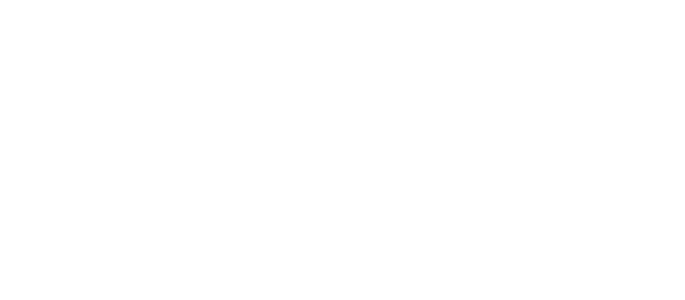
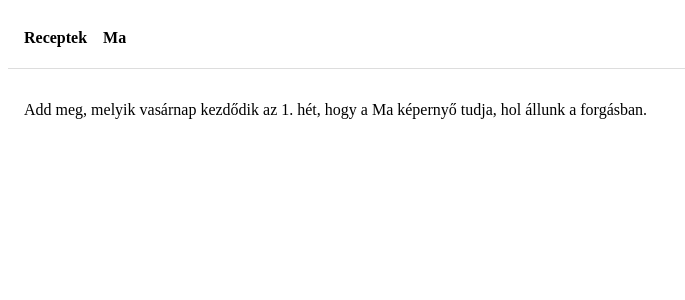
Before and after one commit to sorosz89/gluten-morgen, a React (Vite) app: page /ma in a window 1280 px wide. Before the commit this address had no page. Shown: the top 300 px of the page, without its empty margins (0-685 px from the left). Built offline with nearby package versions, Linux system fonts and the light colour scheme.

Commit message:
feat(003): today page prompt and route
Co-Authored-By: Claude Sonnet 5 <noreply@anthropic.com>

```diff
--- /dev/null
+++ b/src/App.module.css
@@ -0,0 +1,15 @@
+.nav {
+  display: flex;
+  gap: 1rem;
+  padding: 0.5rem 1rem;
+  border-bottom: 1px solid #ddd;
+}
+
+.nav a {
+  display: inline-flex;
+  align-items: center;
+  min-height: 44px;
+  color: inherit;
+  text-decoration: none;
+  font-weight: bold;
+}
--- a/src/App.tsx
+++ b/src/App.tsx
@@ -1,13 +1,22 @@
-import { Route, Routes } from 'react-router-dom'
+import { Link, Route, Routes } from 'react-router-dom'
+import styles from './App.module.css'
 import CatalogPage from './features/catalog/CatalogPage.tsx'
 import RecipeDetailPage from './features/catalog/RecipeDetailPage.tsx'
+import TodayPage from './features/today/TodayPage.tsx'
 
 function App() {
   return (
-    <Routes>
-      <Route path="/" element={<CatalogPage />} />
-      <Route path="/recipes/:id" element={<RecipeDetailPage />} />
-    </Routes>
+    <>
+      <nav className={styles.nav}>
+        <Link to="/">Receptek</Link>
+        <Link to="/ma">Ma</Link>
+      </nav>
+      <Routes>
+        <Route path="/" element={<CatalogPage />} />
+        <Route path="/recipes/:id" element={<RecipeDetailPage />} />
+        <Route path="/ma" element={<TodayPage />} />
+      </Routes>
+    </>
   )
 }
 
--- /dev/null
+++ b/src/features/today/TodayPage.module.css
@@ -0,0 +1,4 @@
+.page {
+  padding: 1rem;
+  max-width: 100%;
+}
--- /dev/null
+++ b/src/features/today/TodayPage.tsx
@@ -0,0 +1,18 @@
+import { anchorRepository } from '../../data/anchorRepository.ts'
+import styles from './TodayPage.module.css'
+
+function TodayPage() {
+  const anchor = anchorRepository.getAnchor()
+
+  if (!anchor) {
+    return (
+      <div className={styles.page}>
+        <p>Add meg, melyik vasárnap kezdődik az 1. hét, hogy a Ma képernyő tudja, hol állunk a forgásban.</p>
+      </div>
+    )
+  }
+
+  return <div className={styles.page} />
+}
+
+export default TodayPage
```
Also changed, not shown: specs/003-rotation-today/tasks.md (+1 -1 lines), 2 other files (tests, documents, lock files or other folders).
